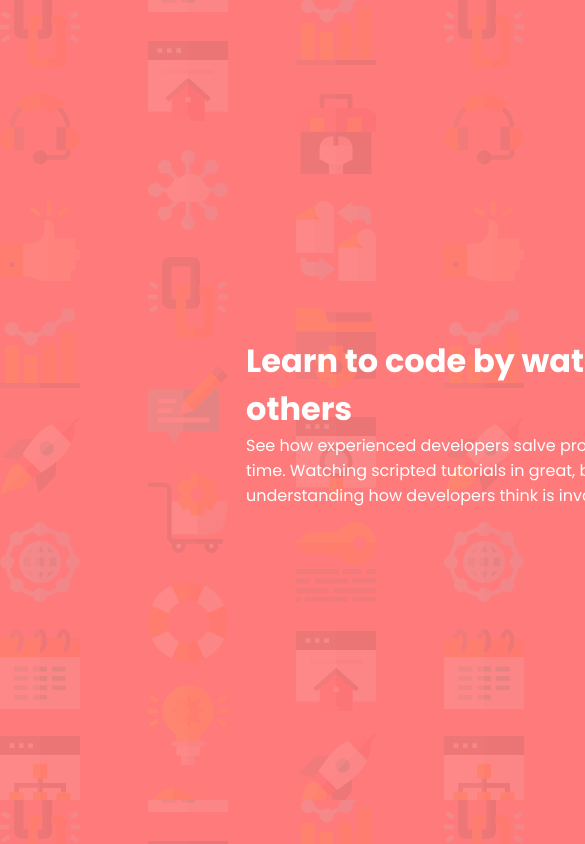
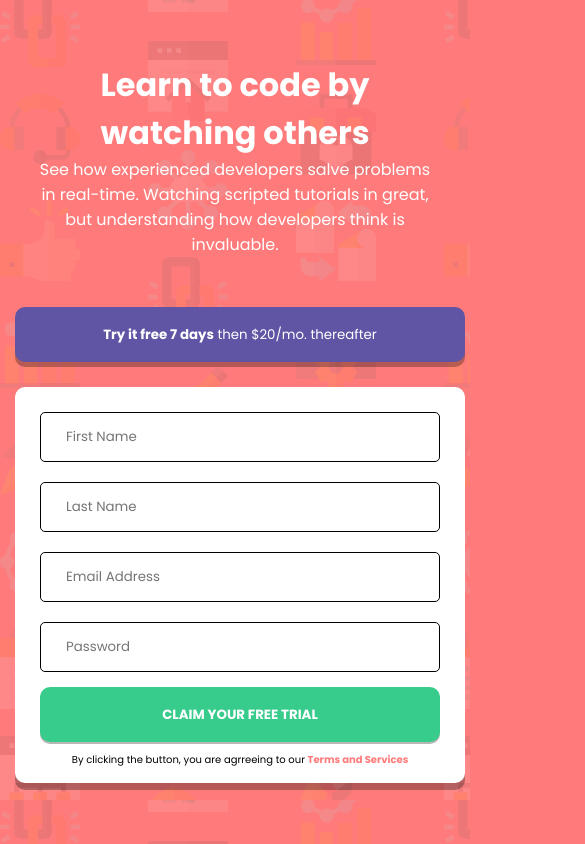
Before and after one commit to AndrewPorto/formulario-responsivo-celular, a plain HTML site: page index.html in a window 390 px wide. Shown: the top 844 px of the page, 585 px wide, since content can reach past the window. Drawn offline with Linux system fonts and the light colour scheme.

Commit message:
Deixando responsivo

```diff
--- a/css/style.css
+++ b/css/style.css
@@ -19,16 +19,18 @@ body {
 main {
     display: flex;
     position: absolute;
+    transform: translate(0, -50%);
     top: 50%;
-    transform: translate(0, -50%);
+    width: 100vw;
     align-items: center;
+    justify-content: center;
 }
 
 .conteudo {
     color: #FFF;
     width: 600px;
     position: relative;
-    margin-left: 20%;
+
 
 }
 
@@ -44,18 +46,24 @@ form {
 .container {
     display: flex;
     flex-direction: column;
-    width: 550px;
+    width: 460px;
     margin-left: 80px;
+    align-items: center;
 }
 
 .btn-sup {
     margin-bottom: 25px;
     height: 55px;
-    background-color: hsl(248, 32%, 49%) ;
+    background-color: hsl(248, 32%, 49%);
     color: #FFF;
     border-radius: 10px;
     border: none;
     box-shadow: 0 5px  rgba(0, 0, 0, 0.288);
+    width: 450px;
+}
+.btn-sup:hover {
+    background-color: hsl(248, 41%, 37%);
+    letter-spacing: .5px;
 }
 
 form input {
@@ -65,6 +73,7 @@ form input {
     width: 400px;
     height: 50px;
     border-radius: 5px;
+    text-indent: 20px;
 
 }
 
@@ -82,6 +91,12 @@ form input {
     box-shadow: 0 2px  rgba(0, 0, 0, 0.288);
 }
 
+.btn-inf:hover {
+    background-color: hsl(154, 72%, 38%);
+    letter-spacing: 0.5px;
+
+}
+
 form p {
     font-size: 10px;
     text-align: center;
@@ -95,3 +110,28 @@ form span {
 button {
     cursor: pointer;
 }
+
+@media (max-width: 900px){
+
+    main {
+        display: flex;
+        flex-direction: column;
+    }
+
+    .conteudo {
+        width: 400px;
+        margin-bottom: 50px;
+        margin-left: 70px;
+
+        text-align: center;
+    }
+
+}
+
+@media (max-width: 500px) {
+    main {
+        display: flex;
+        flex-direction: column;
+        width: 400px;
+    }
+}
```
